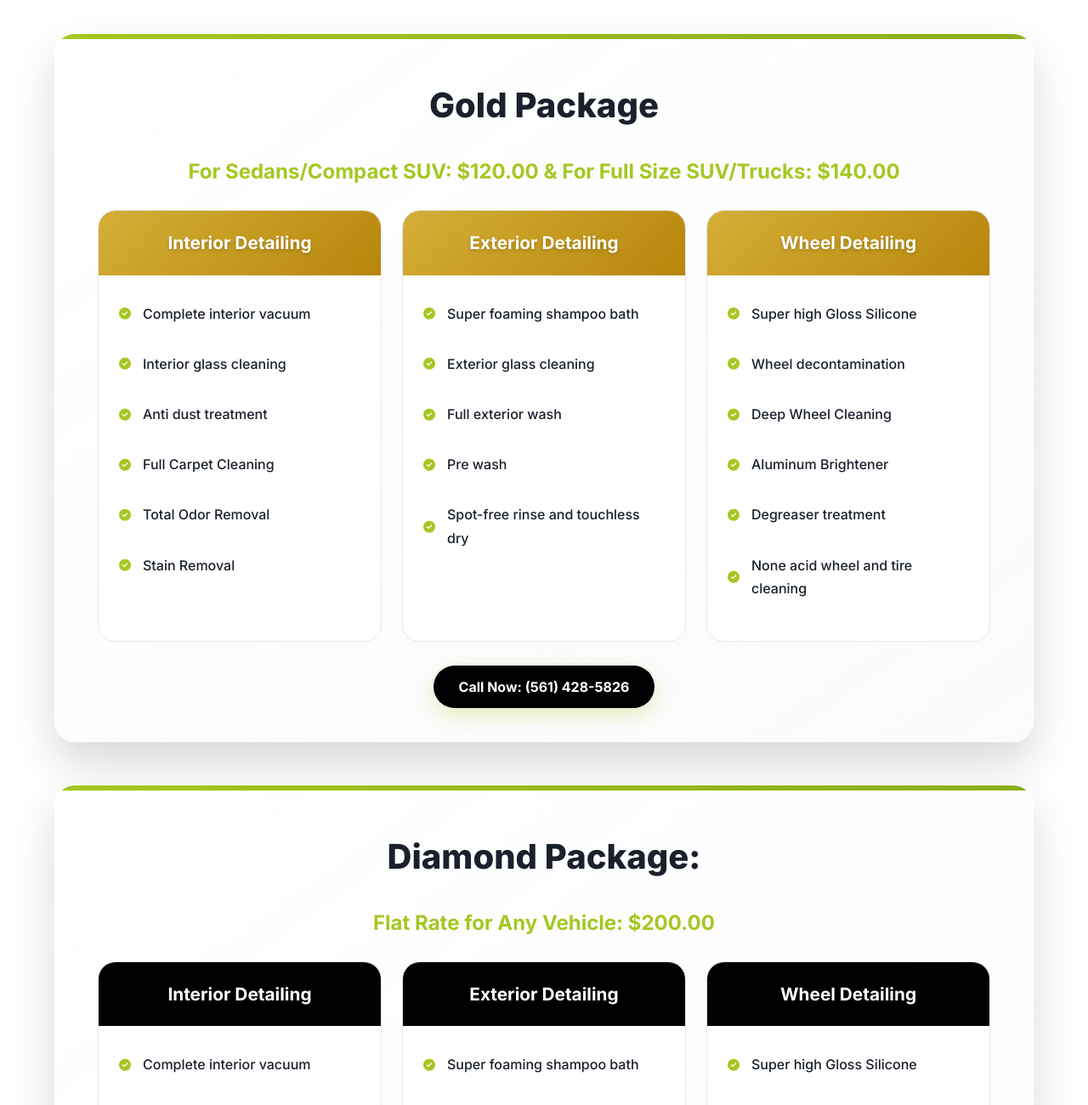
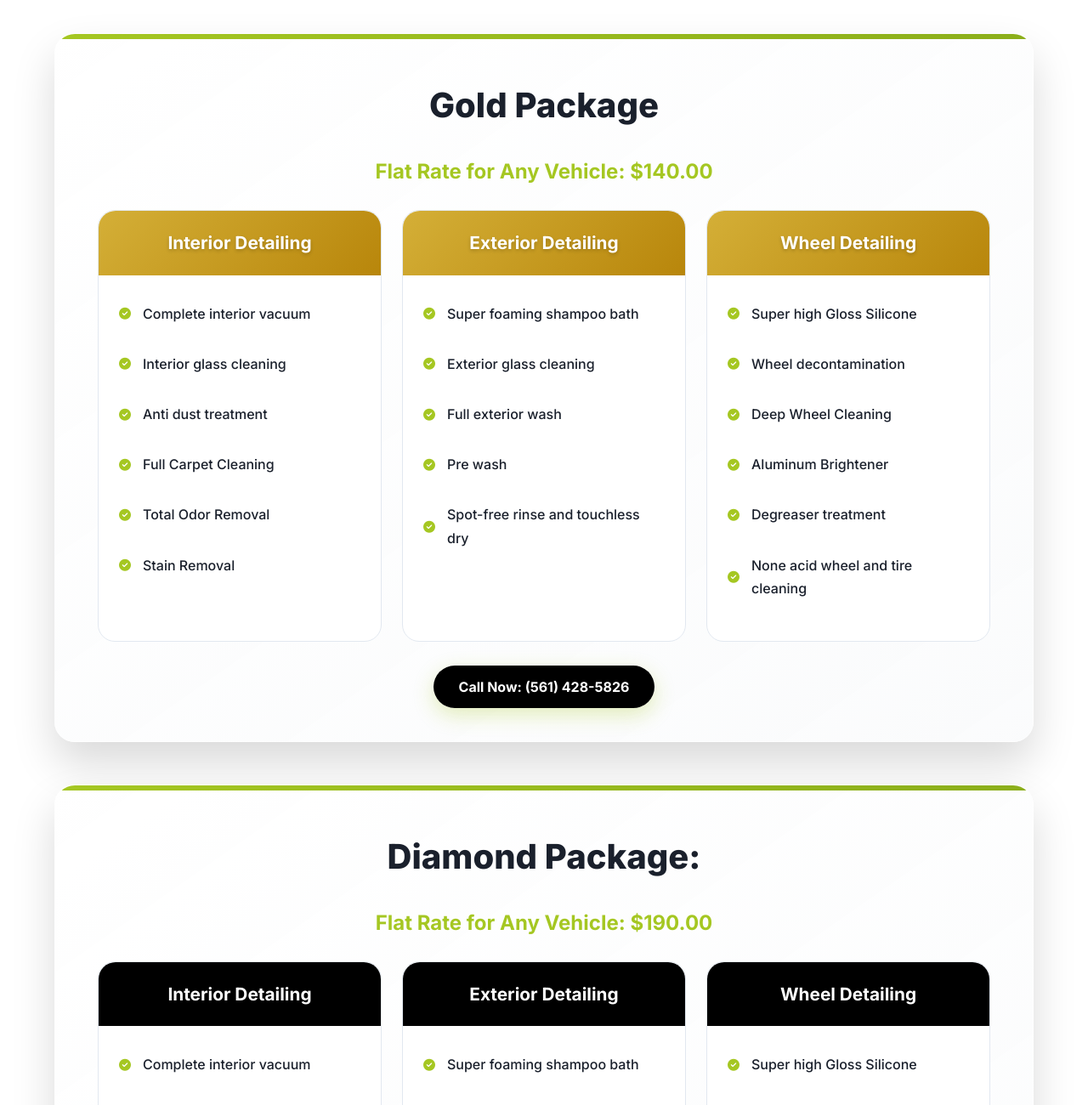
Before and after one commit to ChrolloAce/TrueWashLandingPage, a website: page index.html in a window 1280 px wide. Shown: the part 2864-4164 px from the top of the page at 85% size. Drawn offline with Linux system fonts and the light colour scheme.

Commit message:
Update pricing: Gold Package  flat, Diamond Package  flat for all vehicles

```diff
--- a/index.html
+++ b/index.html
@@ -132,7 +132,7 @@
             <!-- Gold Package -->
             <div class="package-container gold-package">
                 <h3 class="package-title">Gold Package</h3>
-                <p class="package-price">For Sedans/Compact SUV: <span class="price-green">$120.00</span> & For Full Size SUV/Trucks: <span class="price-green">$140.00</span></p>
+                <p class="package-price">Flat Rate for Any Vehicle: <span class="price-green">$140.00</span></p>
 
                 <div class="package-grid">
                     <div class="package-column gold">
@@ -179,7 +179,7 @@
             <!-- Diamond Package -->
             <div class="package-container diamond-package">
                 <h3 class="package-title">Diamond Package:</h3>
-                <p class="package-price diamond-price">Flat Rate for Any Vehicle: <span class="price-green">$200.00</span></p>
+                <p class="package-price diamond-price">Flat Rate for Any Vehicle: <span class="price-green">$190.00</span></p>
 
                 <div class="package-grid">
                     <div class="package-column diamond">
```
